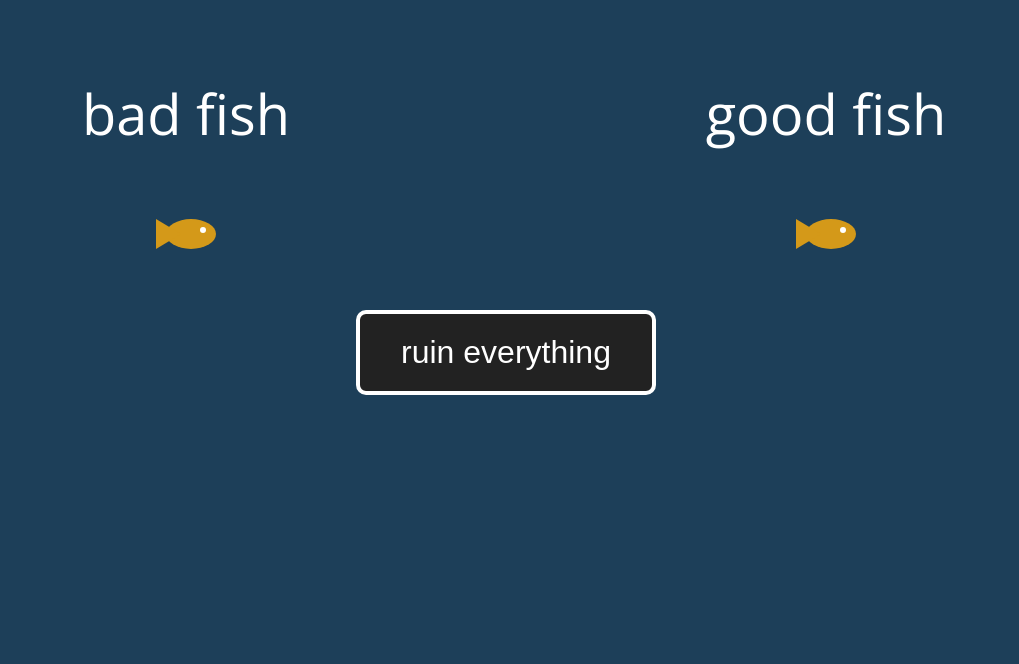
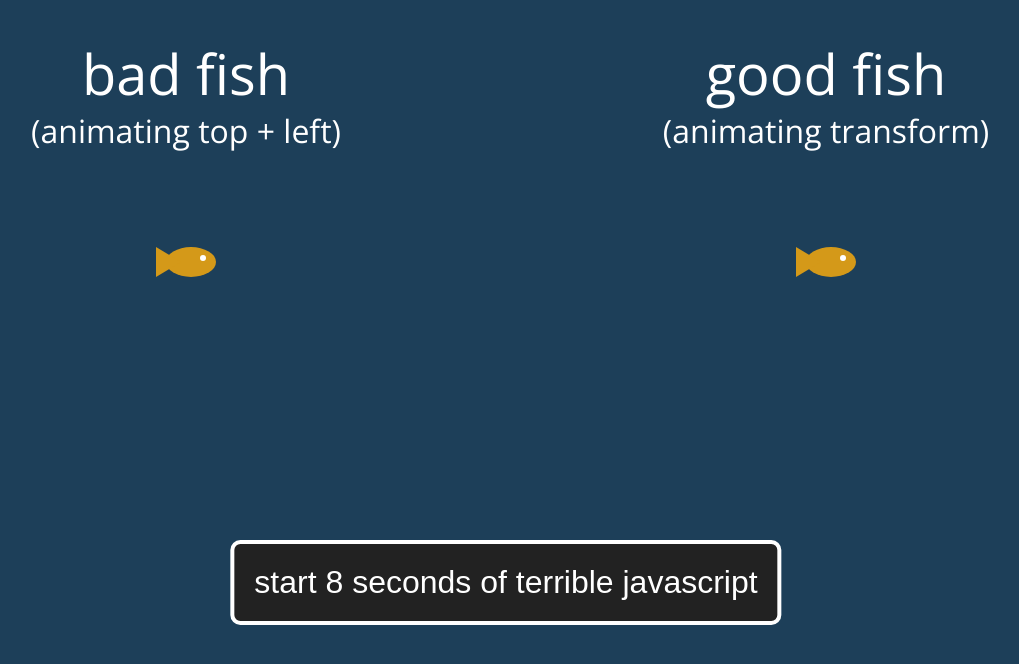
Before and after one commit to lonekorean/animation-workshop, a plain HTML site: page fish-pegged/index.html in a window 1280 px wide. Shown: the whole page, without its empty margins (134-1153 px from the left). Drawn offline with nearby package versions, Linux system fonts and the light colour scheme; files whose address does not match are found by name.

Commit message:
More CSS refactoring

```diff
--- a/fish-pegged/index.html
+++ b/fish-pegged/index.html
@@ -10,17 +10,19 @@
 	<body>
 		<div class="pond left-pond">
 			<h1>bad fish</h1>
+			<h2>(animating top + left)</h2>
 			<div class="fish-anchor">
 				<div class="fish bad-fish"></div>
 			</div>
 		</div>
 		<div class="pond right-pond">
 			<h1>good fish</h1>
+			<h2>(animating transform)</h2>
 			<div class="fish-anchor">
 				<div class="fish good-fish"></div>
 			</div>
 		</div>
-		<button class="ruin">ruin everything</button>
+		<button class="ruin">start 8 seconds of terrible javascript</button>
 
 		<script src="https://ajax.googleapis.com/ajax/libs/jquery/3.1.0/jquery.min.js"></script>
 		<script src="page.js"></script>
--- a/fish-pegged/page.css
+++ b/fish-pegged/page.css
@@ -1,5 +1,10 @@
 h1 {
-	margin: 80px 0 160px;
+	margin: 40px 0 0;
+}
+
+h2 {
+	margin: 0 0 180px;
+
 }
 
 .fish-anchor {
@@ -55,9 +60,9 @@ h1 {
 
 .ruin {
 	position: absolute;
-	top: 310px;
-	left: calc(50% - 150px);
-	width: 300px;
+	top: 540px;
+	left: calc(50%);
+	transform: translateX(-50%);
 	padding: 20px;
 	border: 4px solid #fff;;
 	border-radius: 10px;
--- a/fish-pixels/page.css
+++ b/fish-pixels/page.css
@@ -1,5 +1,9 @@
 h1 {
-	margin: 80px 0 80px;
+	margin: 40px 0 0;
+}
+
+h2 {
+	margin: 0 0 80px;
 }
 
 .fish-anchor {
--- a/site.css
+++ b/site.css
@@ -5,23 +5,27 @@
 }
 
 body {
-	overflow: hidden;
 	margin: 0;
 	color: #fff;
 	background-color: #1d3f59;
 	font: 1.5rem/1.5 'Open Sans', sans-serif;
 }
 
-.container {
+.prose {
 	max-width: 900px;
 	margin: 0 auto;
 	padding: 40px;
 }
 
 h1 {
-	margin: 0 0 30px;
+	margin: 0 0 40px;
 	line-height: 1.2;
 	font-size: 3.5rem;
+	font-weight: normal;
+}
+
+h2 {
+	font-size: 2rem;
 	font-weight: normal;
 }
 
```
Also changed, not shown: fish-pixels/index.html (+2 -0 lines), index.html (+12 -8 lines).
